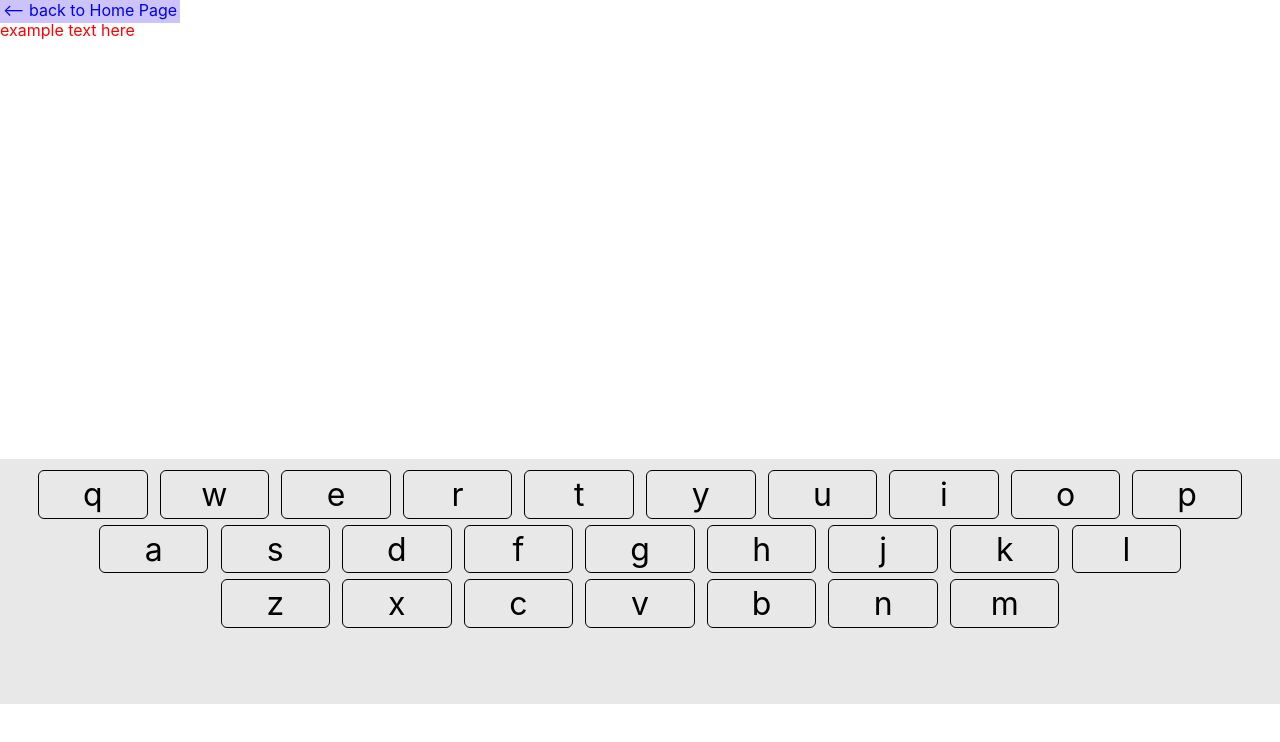
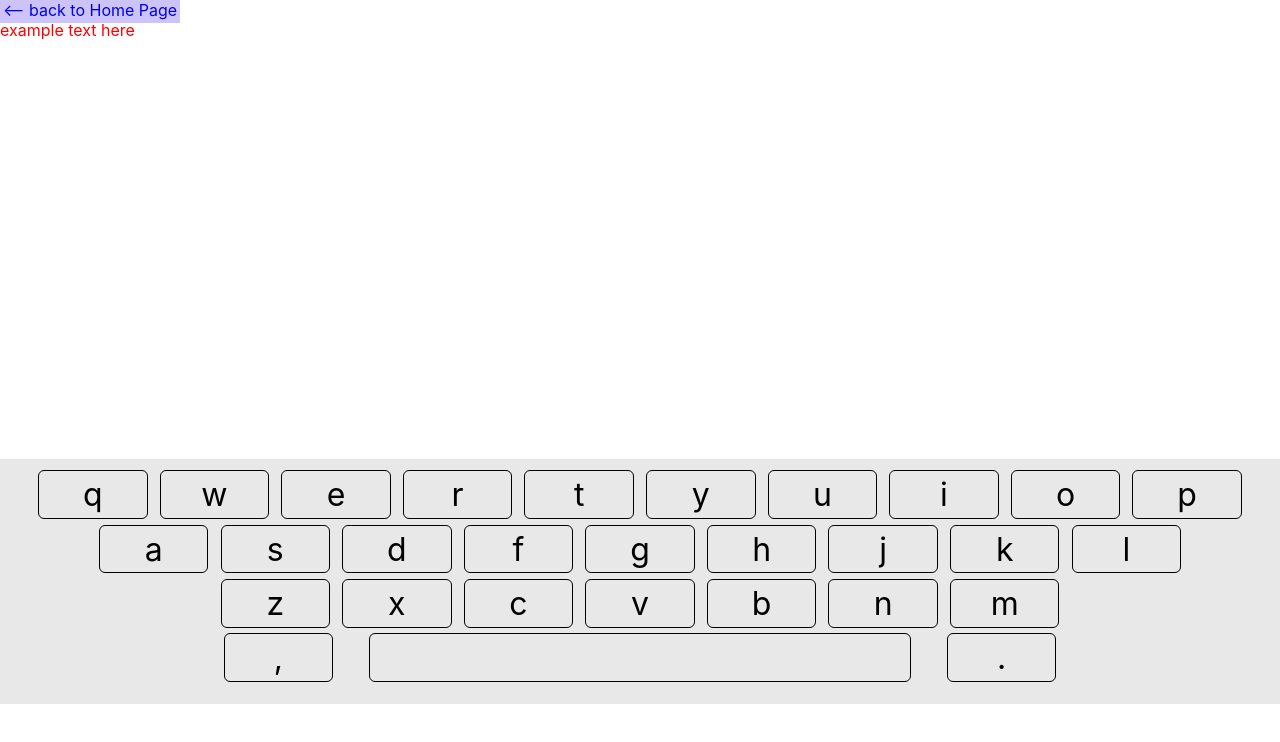
Before and after one commit to JustinDudley/thimble, a React (Create React App) app: page /keyboard in a window 1280 px wide. Shown: the top 742 px of the page. Built offline with nearby package versions, Linux system fonts and the light colour scheme.

Commit message:
bring back spacebox

```diff
--- a/src/thimbleRoutes/Keyboard/components/KeyboardTouchSection/index.tsx
+++ b/src/thimbleRoutes/Keyboard/components/KeyboardTouchSection/index.tsx
@@ -1,5 +1,5 @@
 import React from 'react'
-import { LetterBox/*, SpaceBox */ } from '../LetterBox'
+import { LetterBox, SpaceBox } from '../LetterBox'
 
 import './style.css'
 
@@ -23,11 +23,11 @@ export const KeyboardTouchSection: React.FC = () => {
                 <div className='keyboardRow'>
                     {lettersBottom.map((letter) => <LetterBox letter={letter} />)}
                 </div>
-                {/* <div className='keyboardRow'>
+                <div className='keyboardRow'>
                     {commas.map((letter) => <LetterBox letter={letter} />)}
                     {space.map((letter) => <SpaceBox letter={letter} />)}
                     {period.map((letter) => <LetterBox letter={letter} />)}
-                </div> */}
+                </div>
 
             </div>
         </>
--- a/src/thimbleRoutes/Keyboard/components/LetterBox/index.tsx
+++ b/src/thimbleRoutes/Keyboard/components/LetterBox/index.tsx
@@ -38,20 +38,20 @@ export const LetterBox: React.FC<{letter: string}> = ({letter}) => {
 }
 
 // ugh redundant code
-// export const SpaceBox: React.FC<{letter: string}> = ({letter}) => {
-//     const array_15 = new Array(15).fill('')
-//     const [count, setCount] = useState(0)
+export const SpaceBox: React.FC<{letter: string}> = ({letter}) => {
+    const array_15 = new Array(15).fill('')
+    const [count, setCount] = useState(0)
 
-//     return (
-//         <div
-//             id="spaceBox"
-//             onClick={() => {setCount(count + 1);console.log(count)}}
-//         >
-//             <div id="letterInset" />
-//             <div id='theLetter'>{letter}</div>
-//             {/* <img style={{position: 'absolute', top: '20%', left: '20%', width: '60%', height: '60%' , zIndex: '-2'}} src={require("../../../../assets/images/letter_D.png")} alt='letter' width='100%' height='100%' /> */}
+    return (
+        <div
+            id="spaceBox"
+            onClick={() => {setCount(count + 1);console.log(count)}}
+        >
+            <div id="letterInset" />
+            <div id='theLetter'>{letter}</div>
+            {/* <img style={{position: 'absolute', top: '20%', left: '20%', width: '60%', height: '60%' , zIndex: '-2'}} src={require("../../../../assets/images/letter_D.png")} alt='letter' width='100%' height='100%' /> */}
 
-//             {array_15.map(() => <Mini count={count} />)}
-//         </div>
-//     )
-// }
+            {array_15.map(() => <Mini count={count} />)}
+        </div>
+    )
+}
--- a/src/thimbleRoutes/Keyboard/components/LetterBox/style.css
+++ b/src/thimbleRoutes/Keyboard/components/LetterBox/style.css
@@ -3,6 +3,15 @@
     width: 33%;
     height: 20%;
     border-radius: 3px;
+}
+
+/* ugh redundant code */
+#spaceBox {
+    position: relative;
+    display: flex;
+    flex-direction: row;
+    flex-wrap: wrap;
+    width: 47vw;
 }
 
 #letterBox {
@@ -11,7 +20,6 @@
     flex-direction: row;
     flex-wrap: wrap;
     width: 9.5vw;
-    box-sizing: border-box;
 }
 
 #theLetter {
@@ -30,15 +38,3 @@
     font-size: 2rem;
     color: black;
 }
-
-/* ugh redundant code */
-
-#spaceBox {
-    position: relative;
-    display: flex;
-    flex-direction: row;
-    flex-wrap: wrap;
-    width: 47vw;
-    /* seems to be unnecessary: */
-    /* height: 100%; */
-}
```
